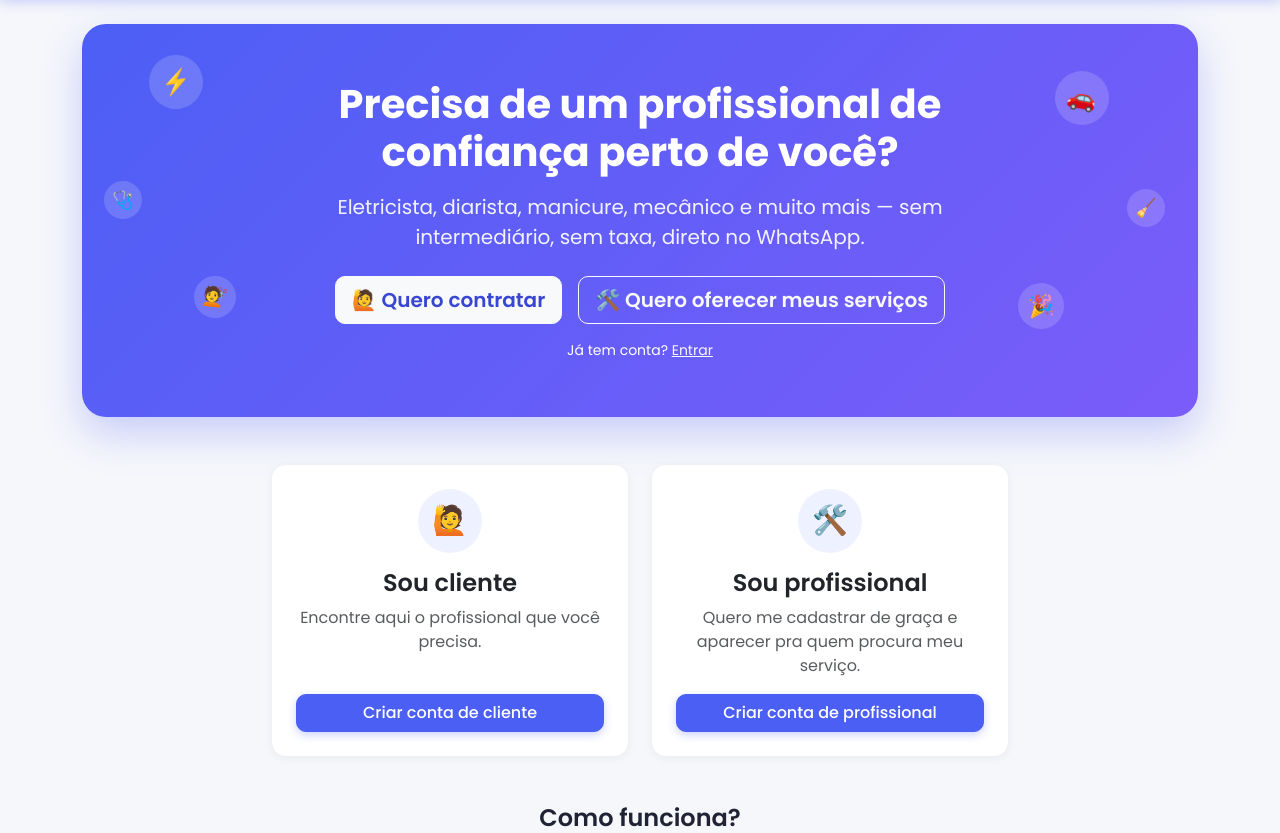
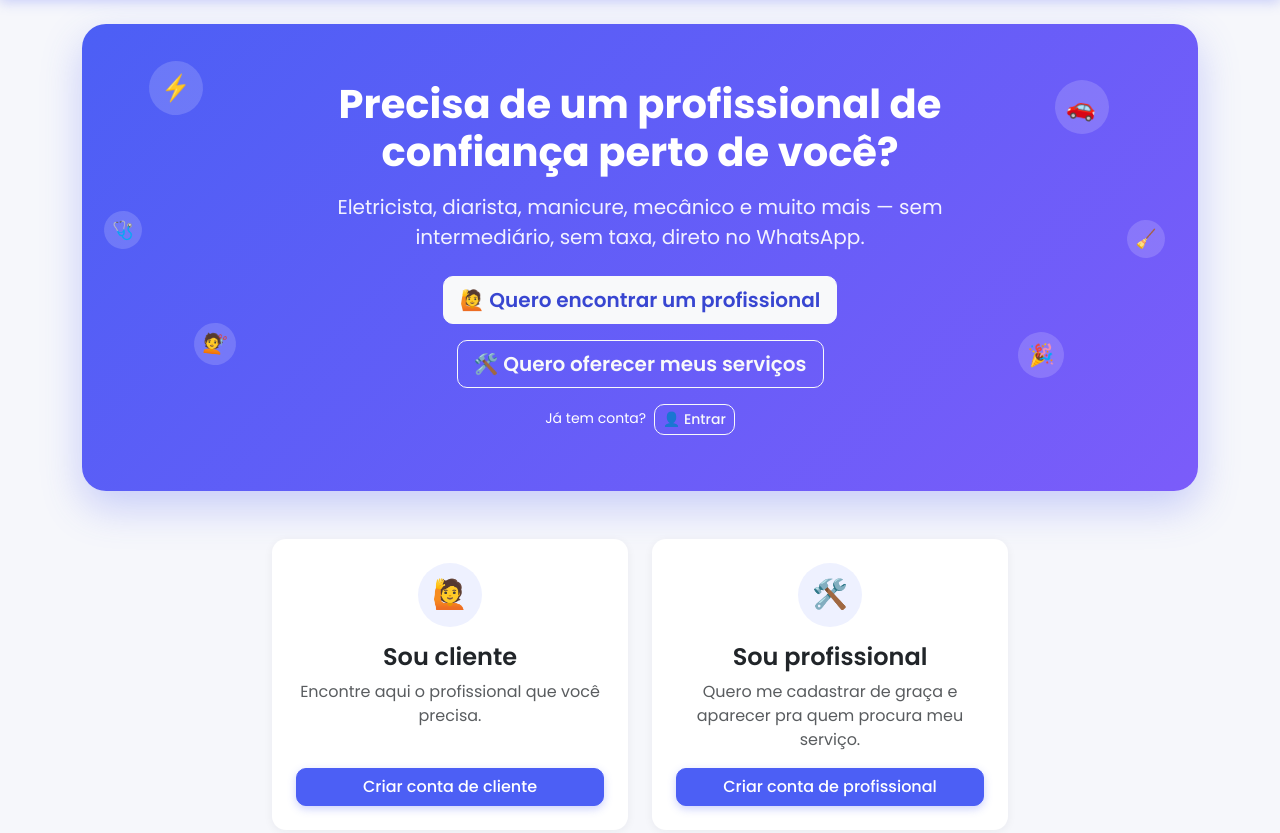
Before and after one commit to hermanoocardoso/servico-cidade, a FastAPI app: page / in a window 1280 px wide. Shown: the part 56-889 px from the top of the page. Run offline with FastAPI, Linux system fonts and the light colour scheme; some libraries are stand-ins or nearby versions.

Commit message:
Deixa o botao de cliente mais amigavel e o Entrar consistente no hero
"Quero contratar" soava como compromisso financeiro -- troca por
"Quero encontrar um profissional". O link "Entrar" do hero agora
usa o mesmo botao com icone da navbar.

```diff
--- a/app/static/style.css
+++ b/app/static/style.css
@@ -355,10 +355,6 @@ a.btn:visited {
 .landing-hero .lead {
     color: rgba(255, 255, 255, 0.92);
 }
-.landing-hero a.link-light {
-    color: #fff;
-    text-decoration: underline;
-}
 .landing-hero .btn-light {
     color: var(--cor-primaria-escura);
 }
--- a/app/templates/landing.html
+++ b/app/templates/landing.html
@@ -18,10 +18,13 @@
             intermediário, sem taxa, direto no WhatsApp.
         </p>
         <div class="d-flex flex-wrap justify-content-center gap-3">
-            <a href="/cadastro?tipo=cliente" class="btn btn-light btn-lg fw-semibold">🙋 Quero contratar</a>
+            <a href="/cadastro?tipo=cliente" class="btn btn-light btn-lg fw-semibold">🙋 Quero encontrar um profissional</a>
             <a href="/cadastro?tipo=profissional" class="btn btn-outline-light btn-lg fw-semibold">🛠️ Quero oferecer meus serviços</a>
         </div>
-        <p class="mt-3 mb-0 small">Já tem conta? <a href="/login" class="link-light">Entrar</a></p>
+        <p class="mt-3 mb-0 small">
+            Já tem conta?
+            <a href="/login" class="btn btn-outline-light btn-sm ms-1">👤 Entrar</a>
+        </p>
     </div>
 </div>
 
```
